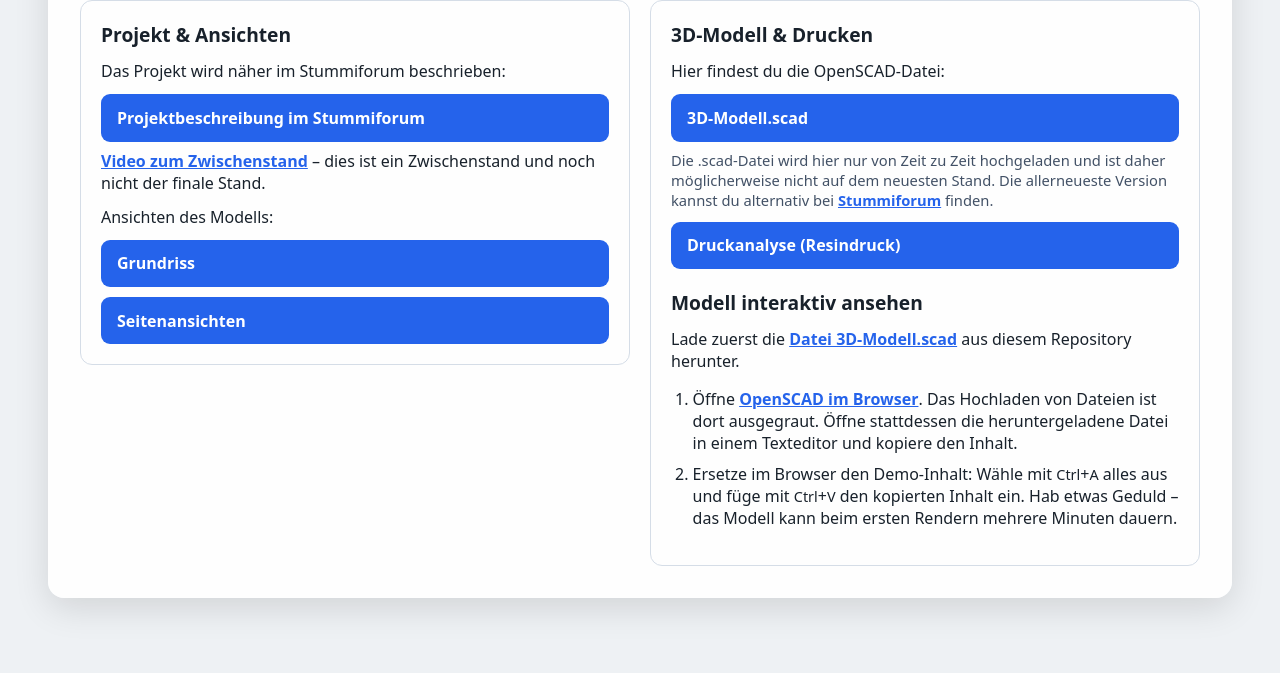
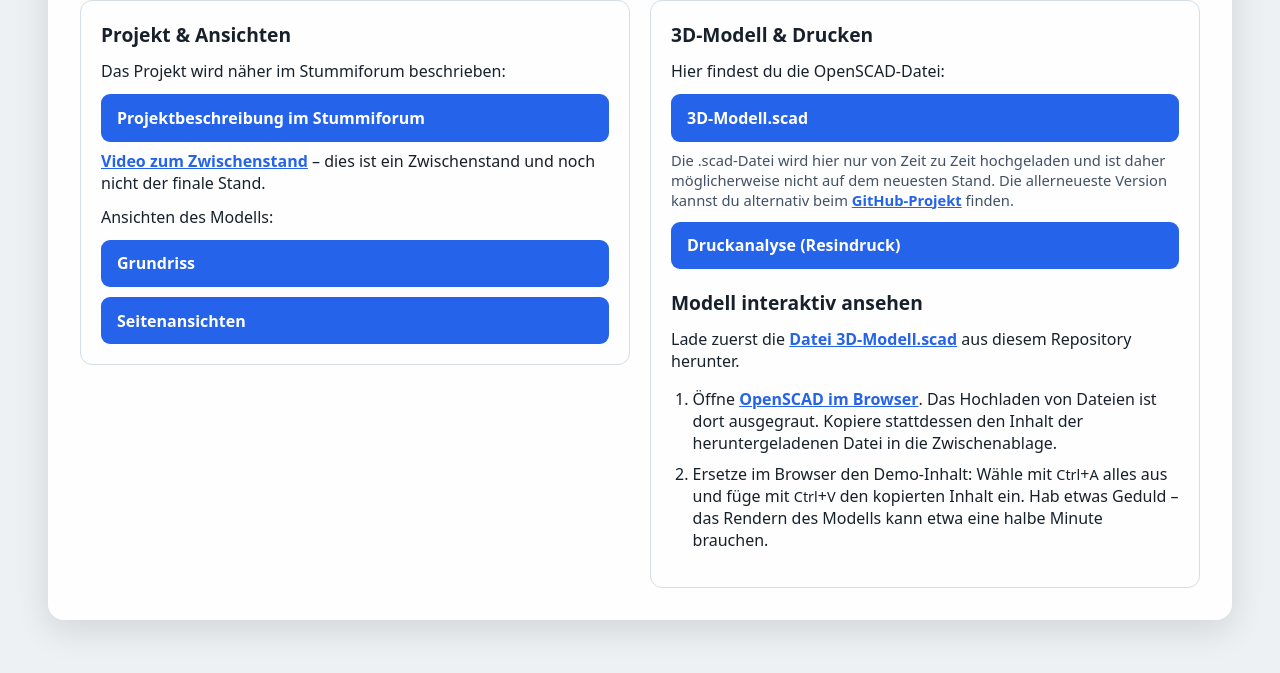
Before and after one commit to Moba160/Liw, a plain HTML site: page index.html in a window 1280 px wide. Shown: the part 115-788 px from the top of the page. Drawn offline with Linux system fonts and the light colour scheme.

Commit message:
Text zur Renderdauer in index.html aktualisieren

```diff
--- a/index.html
+++ b/index.html
@@ -50,7 +50,7 @@
         <h2 id="model-heading">3D-Modell &amp; Drucken</h2>
         <p>Hier findest du die OpenSCAD-Datei:</p>
         <a class="button" href="3D-Modell.scad">3D-Modell.scad</a>
-        <p class="file-note">Die .scad-Datei wird hier nur von Zeit zu Zeit hochgeladen und ist daher möglicherweise nicht auf dem neuesten Stand. Die allerneueste Version kannst du alternativ bei <a class="text-link" href="https://www.stummiforum.de/t247486f180-H-D-Druck-KI-Experiment-Konstruktion-EG-Berlin-Lichterfelde-West.html">Stummiforum</a> finden.</p>
+        <p class="file-note">Die .scad-Datei wird hier nur von Zeit zu Zeit hochgeladen und ist daher möglicherweise nicht auf dem neuesten Stand. Die allerneueste Version kannst du alternativ beim <a class="text-link" href="https://github.com/Moba160/Liw">GitHub-Projekt</a> finden.</p>
         <nav aria-label="3D-Modell und Druckanalyse">
           <a class="button" href="Druckanalyse.html">Druckanalyse (Resindruck)</a>
         </nav>
@@ -59,8 +59,8 @@
           <h2>Modell interaktiv ansehen</h2>
           <p>Lade zuerst die <a class="text-link" href="3D-Modell.scad">Datei 3D-Modell.scad</a> aus diesem Repository herunter.</p>
           <ol>
-            <li>Öffne <a class="text-link" href="https://openscad.ochafik.com/" target="_blank" rel="noopener noreferrer">OpenSCAD im Browser</a>. Das Hochladen von Dateien ist dort ausgegraut. Öffne stattdessen die heruntergeladene Datei in einem Texteditor und kopiere den Inhalt.</li>
-            <li>Ersetze im Browser den Demo-Inhalt: Wähle mit <kbd>Ctrl</kbd>+<kbd>A</kbd> alles aus und füge mit <kbd>Ctrl</kbd>+<kbd>V</kbd> den kopierten Inhalt ein. Hab etwas Geduld – das Modell kann beim ersten Rendern mehrere Minuten dauern.</li>
+            <li>Öffne <a class="text-link" href="https://openscad.ochafik.com/" target="_blank" rel="noopener noreferrer">OpenSCAD im Browser</a>. Das Hochladen von Dateien ist dort ausgegraut. Kopiere stattdessen den Inhalt der heruntergeladenen Datei in die Zwischenablage.</li>
+            <li>Ersetze im Browser den Demo-Inhalt: Wähle mit <kbd>Ctrl</kbd>+<kbd>A</kbd> alles aus und füge mit <kbd>Ctrl</kbd>+<kbd>V</kbd> den kopierten Inhalt ein. Hab etwas Geduld – das Rendern des Modells kann etwa eine halbe Minute brauchen.</li>
           </ol>
         </div>
       </section>
```
